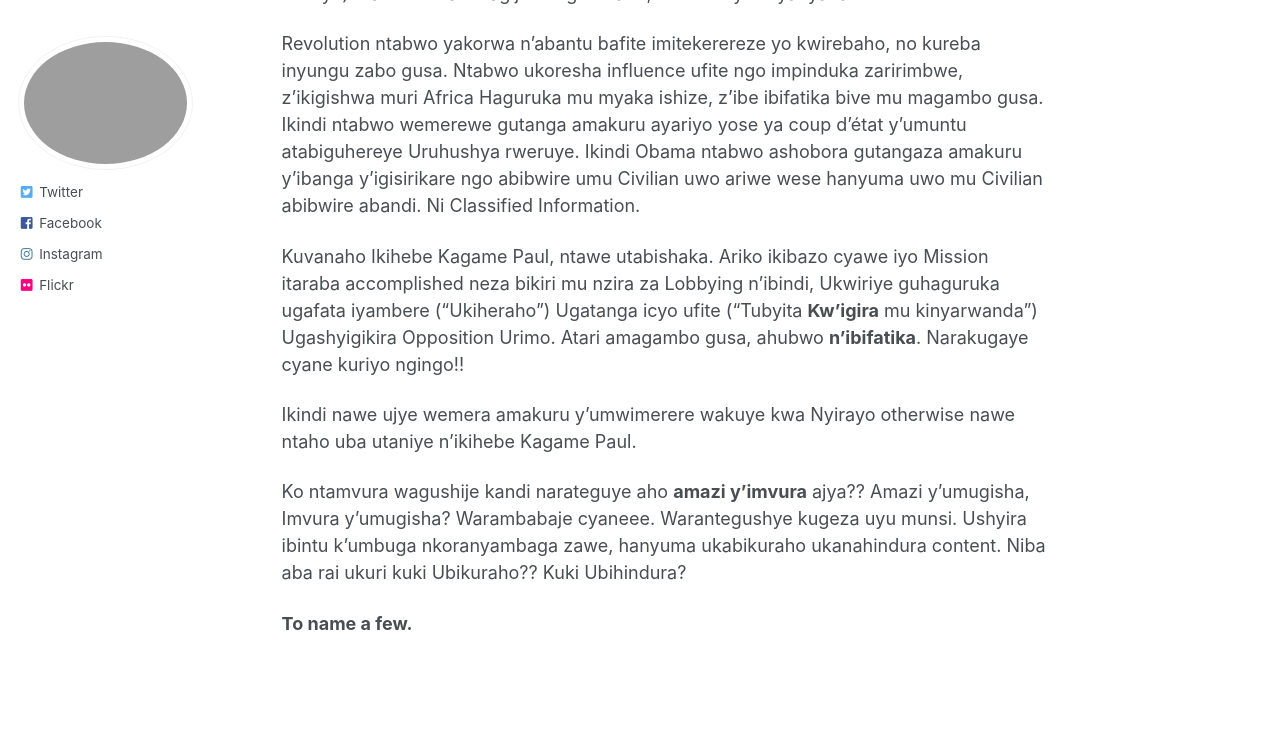
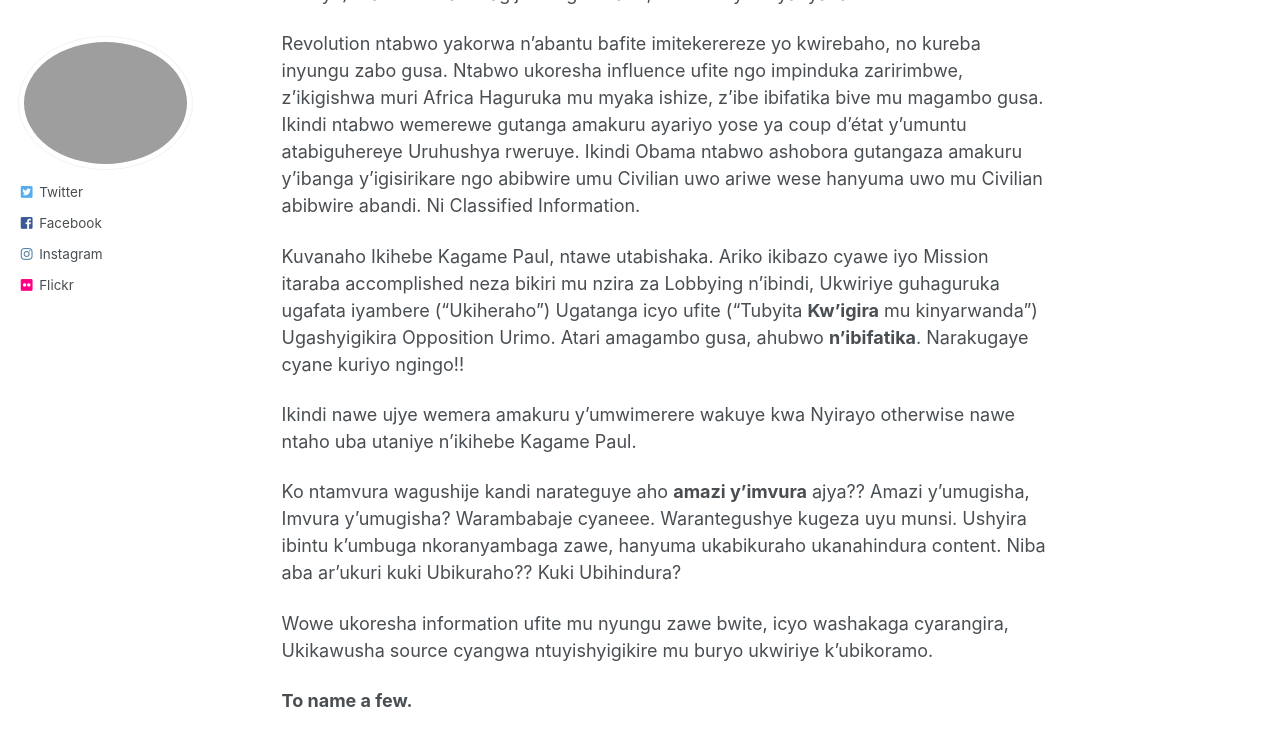
Before and after one commit to phdcsseiden/phdcsseiden.github.io, a Jekyll site: the page built from _pages/Gitwaza.md, in a window 1280 px wide and 900 px high, scrolled down 862 px. Shown: the top 746 px of the window. Built offline with Jekyll 4.4.1, drawn with Linux system fonts in a browser that asks for light colours.

Commit message:
Update Gitwaza.md

```diff
--- a/_pages/Gitwaza.md
+++ b/_pages/Gitwaza.md
@@ -40,7 +40,10 @@ Kuvanaho Ikihebe Kagame Paul, ntawe utabishaka. Ariko ikibazo cyawe iyo Mission
 Ikindi nawe ujye wemera amakuru y'umwimerere wakuye kwa Nyirayo otherwise nawe ntaho uba utaniye n'ikihebe Kagame Paul.
 
 
-Ko ntamvura wagushije kandi narateguye aho <b>amazi y'imvura</b> ajya?? Amazi y'umugisha, Imvura y'umugisha? Warambabaje cyaneee. Warantegushye kugeza uyu munsi. Ushyira ibintu k'umbuga nkoranyambaga zawe, hanyuma ukabikuraho ukanahindura content. Niba aba rai ukuri kuki Ubikuraho?? Kuki Ubihindura?
+Ko ntamvura wagushije kandi narateguye aho <b>amazi y'imvura</b> ajya?? Amazi y'umugisha, Imvura y'umugisha? Warambabaje cyaneee. Warantegushye kugeza uyu munsi. Ushyira ibintu k'umbuga nkoranyambaga zawe, hanyuma ukabikuraho ukanahindura content. Niba aba ar'ukuri kuki Ubikuraho?? Kuki Ubihindura?
+
+
+Wowe ukoresha information ufite mu nyungu zawe bwite, icyo washakaga cyarangira, Ukikawusha source cyangwa ntuyishyigikire mu buryo ukwiriye k'ubikoramo.
 
 
 <b> To name a few. </b>
```
